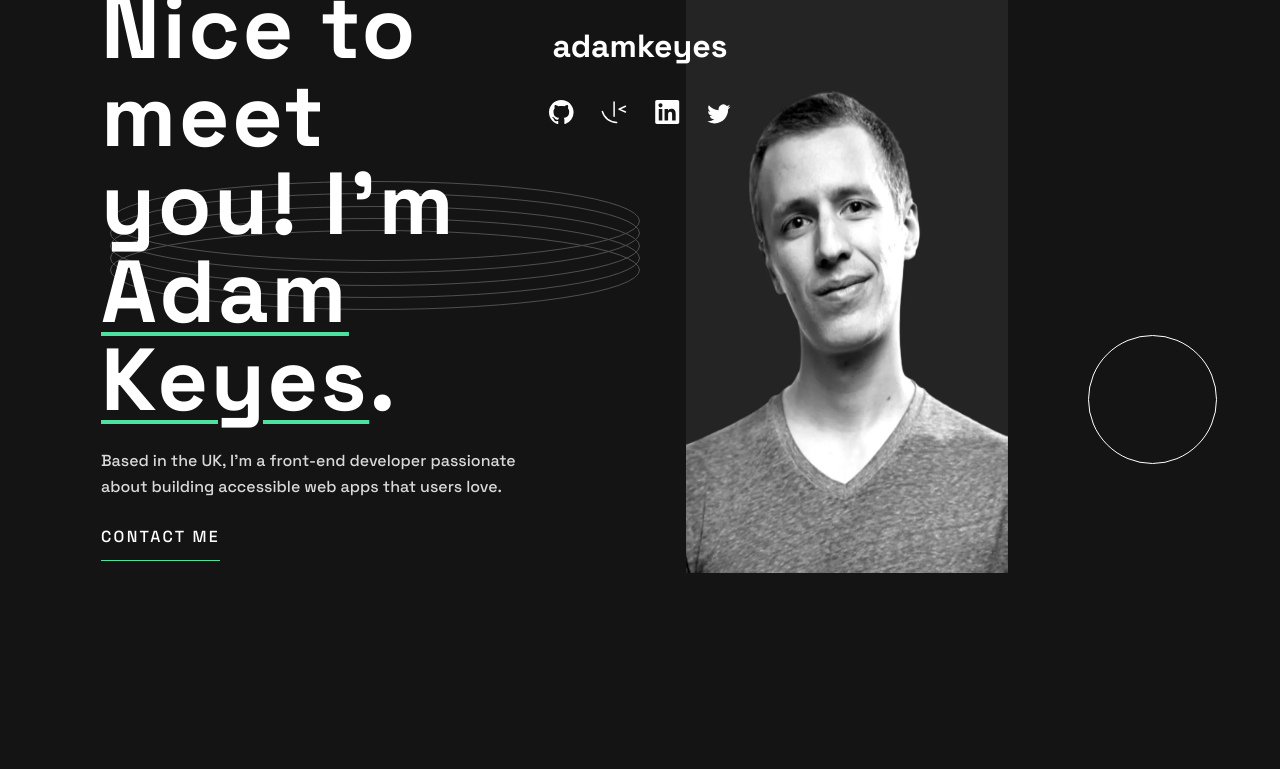
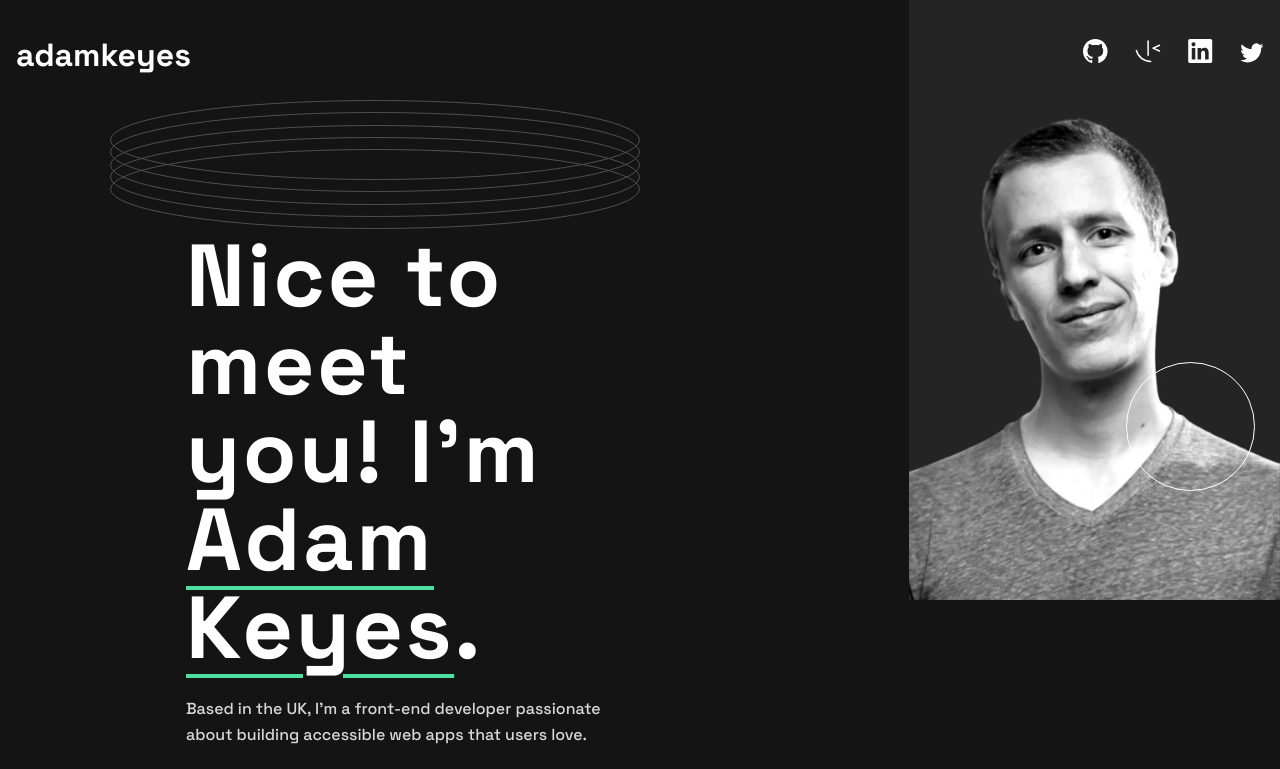
Before and after one commit to rule-kells/single-page-developer-portfolio-main, a website built with Vite: page index.html in a window 1280 px wide. Shown: the top 769 px of the page. Built offline with nearby package versions, Linux system fonts and the light colour scheme; a web font is replaced by a local one.

Commit message:
modified styles for tablet design

```diff
--- a/index.html
+++ b/index.html
@@ -85,7 +85,8 @@
     </div>
 
     <div class="skills">
-      <div class="container grid-auto-fit" data-type="wide" data-decoration="true">
+      <div class="container" data-decoration="true">
+        <div class="grid-auto-fit" data-type="wide">
           <div>
             <p class="clr-theme-light fs-heading-l"><strong>HTML</strong></p>
             <p>4 Years Experience</p>
@@ -109,6 +110,7 @@
           <div>
             <p class="clr-theme-light fs-heading-l"><strong>Sass</strong></p>
             <p>3 Years Experience</p>
+          </div>
         </div>
       </div>
 
--- a/styles/abstracts/_typography.scss
+++ b/styles/abstracts/_typography.scss
@@ -21,7 +21,6 @@ $fs-heading-xs: 1rem;
 $fs-logo-font: 1.5rem;
 $fs-body: 1rem;
 
-// $fw-400: 400;
+
 $fw-500: 500;
 $fw-700: 700;
-// $fw-800: 800;
--- a/styles/base/_general.scss
+++ b/styles/base/_general.scss
@@ -1,4 +1,9 @@
 @use "../abstracts/" as *;
+
+html,
+body {
+  overflow-x: hidden;
+}
 
 body {
   background-color: clr(neutral, 900);
@@ -12,11 +17,29 @@ header {
   position: relative;
   padding-block: pxToRem(20px) pxToRem(49px);
   z-index: 2;
+
+  @include mq(tablet) {
+    padding-block: pxToRem(29px) 0;
+  }
+
 }
 
 .nav__primary {
+
+  @include mq(tablet) {
+
+    &.d-flex-2-col-spaced {
+      flex-direction: row;
+      justify-content: space-between;
+    }
+  }
+
   .branding-logo {
     margin-bottom: pxToRem(20px);
+
+    @include mq(tablet) {
+      margin-bottom: 0;
+    }
   }
 }
 
@@ -28,10 +51,32 @@ header {
   display: block;
   text-align: center;
 
-  z-index: 1;
-  transform: translateY(pxToRem(-100px));
-  // overflow-y: visible;
-  // overflow-x: hidden;
+  & .d-grid-2-col {
+    display: block;
+
+    @include mq(tablet) {
+      display: grid;
+    }
+  }
+
+  .hero__img img {
+    position: absolute;
+    top: 20px;
+    bottom: auto;
+    right: 0;
+    left: 0;
+    margin-inline: auto;
+
+    @include mq(tablet) {
+      top: 0;
+      right: 0;
+      bottom: auto;
+      left: auto;
+
+
+
+    }
+  }
 
   @include mq(tablet) {
     text-align: left;
@@ -46,24 +91,39 @@ header {
 
   .hero__bg--pattern-circle {
     top: 254px;
-    left: 85%;
+    left: 88%;
     position: absolute;
+    z-index: 1;
+
+    @include mq(tablet) {
+      top: 362px;
+    }
+
   }
 
 
   &__content {
     position: relative;
     max-width: 445px;
+    margin-block-start: 341px;
     z-index: 2;
+
+    @include mq(tablet) {
+      margin-block-start: 151px;
+    }
 
     h1 {
       span {
-        width: 100%;
         text-decoration: underline pxToRem(4px) solid clr(primary, 300);
         text-underline-offset: 0.6rem;
 
         .text-center & {
           margin-inline: auto;
+        }
+
+        @include mq(tablet) {
+          margin-block-start: 0;
+          text-underline-offset: 1rem;
         }
       }
     }
@@ -113,7 +173,7 @@ header {
       width: 100%;
       height: 1px;
       background-color: clr(primary, 300);
-      margin-top: 10px;
+      margin-top: 6px;
 
       .text-center & {
         margin-inline: auto;
@@ -284,7 +344,7 @@ header {
     width: 100%;
     height: 1px;
     background-color: $clr-white;
-    margin-top: 87px;
+    margin-top: pxToRem(87px);
 
 
     .text-center & {
--- a/styles/utilities/_components.scss
+++ b/styles/utilities/_components.scss
@@ -25,9 +25,15 @@
   --max-width: #{pxToRem(735px)};
 
   width: min(100%, var(--max-width));
-  padding-inline: 1rem;
+  // padding-inline: 1rem;
   // padding-inline: var(--padding);
   margin-inline: auto;
+
+  @include mq(tablet) {
+    // padding-inline: 0;
+    margin-inline-start: auto;
+    margin-inline-end: 0;
+  }
 
   @include mq(desktop) {
     --max-width: #{pxToRem(1110px)};
@@ -86,10 +92,10 @@
 
 .d-grid-2-col {
   display: grid;
-  justify-content: center;
-  grid-template-rows: pxToRem(383px) pxToRem(244px);
-  grid-template-columns: pxToRem(343px);
-  align-items: center;
+  // justify-content: center;
+  // grid-template-rows: pxToRem(383px) pxToRem(244px);
+  // grid-template-columns: pxToRem(343px);
+  // align-items: center;
 
   @include mq(tablet) {
     grid-template-columns: pxToRem(413.56px) pxToRem(30.88px) pxToRem(290.56px);
```
Also changed, not shown: styles/abstracts/_colors.scss (+3 -5 lines). Lines whose indentation alone changed are shown as unchanged.
